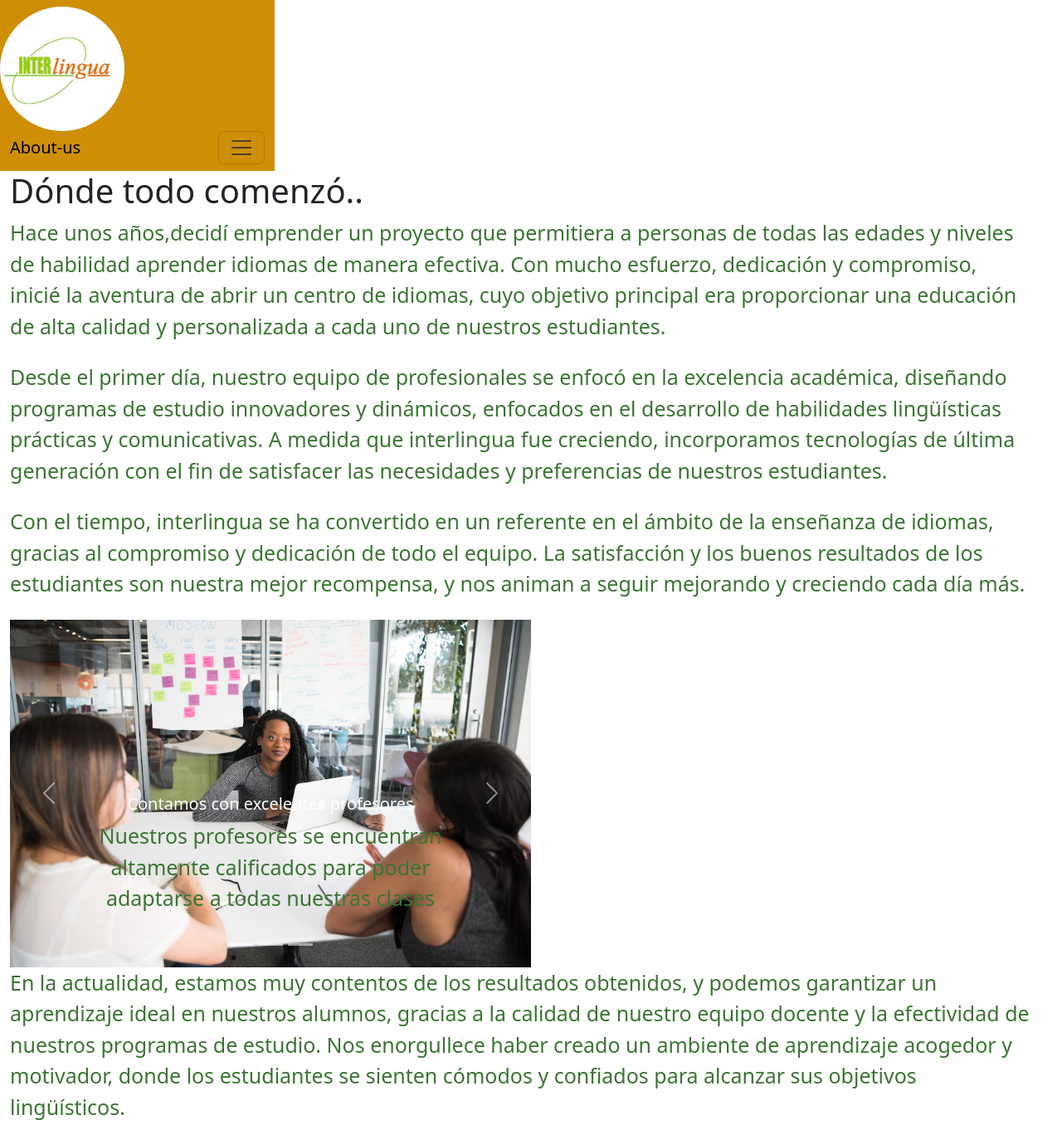
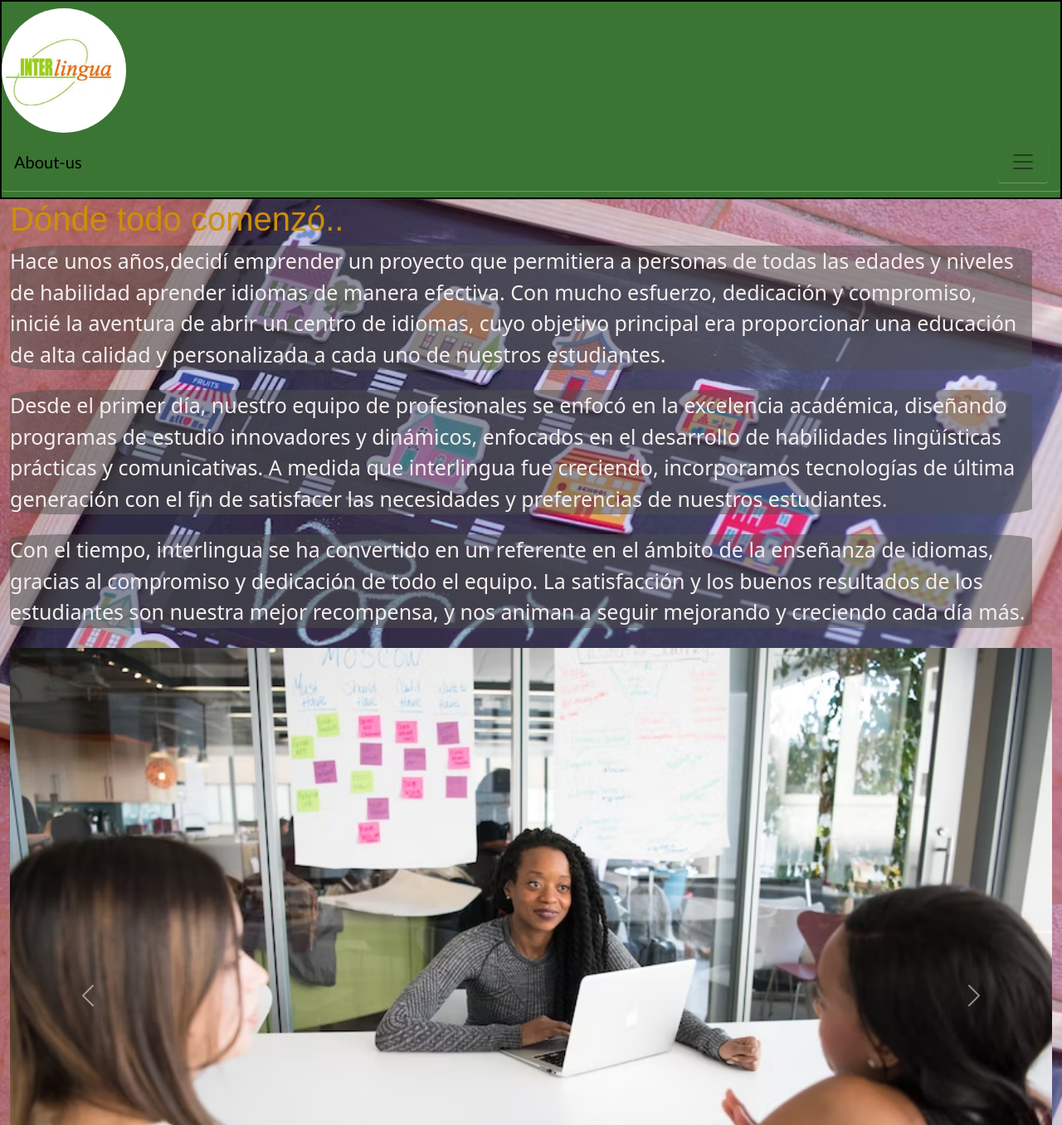
Before and after one commit to agustinaacunab/PreEntrega3Acuna, a website: page pages/about-us.html in a window 1280 px wide. Shown: the top 1356 px of the page at 83% size. Drawn offline with nearby package versions, Linux system fonts and the light colour scheme; files that its build step writes are made by us from their sources.

Commit message:
agregando sass

```diff
--- a/pages/about-us.html
+++ b/pages/about-us.html
@@ -6,18 +6,18 @@
     <meta name="viewport" content="width=device-width, initial-scale=1.0">
     <title>Sobre nosotros-Aprende idiomas de la manera que mas se adapte a ti</title>
     <link href="https://cdn.jsdelivr.net/npm/bootstrap@5.3.0-alpha3/dist/css/bootstrap.min.css" rel="stylesheet" integrity="sha384-KK94CHFLLe+nY2dmCWGMq91rCGa5gtU4mk92HdvYe+M/SXH301p5ILy+dN9+nJOZ" crossorigin="anonymous">
-    <link rel="stylesheet" href="./css/style.css">
+    <link rel="stylesheet" href="../css/style.css">
 </head>
 <body>
     <header>
         <nav class="navbar mi-nav">
-            <div class="Logo">
+            <div>
                 <a href="../index.html"><img src="../images/LogoInterlingua.png" alt="Logo" class="rounded-circle Img-LOG" width="150px" height="150px"></a>
               </div>
             <div class="container-fluid btn-form mi-btn">
               <a class="navbar-brand" >About-us</a>
-              <button class="navbar-toggler" type="button" data-bs-toggle="offcanvas" data-bs-target="#offcanvasDarkNavbar" aria-controls="offcanvasDarkNavbar" aria-label="Toggle navigation">
-                <span class="navbar-toggler-icon"></span>
+              <button class="navbar-mio mi-btn" type="button" data-bs-toggle="offcanvas" data-bs-target="#offcanvasDarkNavbar" aria-controls="offcanvasDarkNavbar" aria-label="Toggle navigation">
+                <span class="navbar-toggler-icon mi-icon"></span>
               </button>
               <div class="offcanvas offcanvas-end text-bg-dark" tabindex="-1" id="offcanvasDarkNavbar" aria-labelledby="offcanvasDarkNavbarLabel">
                 <div class="offcanvas-header">
@@ -51,22 +51,22 @@
             </div>
           </nav>
     </header>
-    <main>
+    <main class="about-us">
         <section class="container-fluid">
             <div class="row col-12 "><!--About us p1-->
-              <div class="title"><h1>Dónde todo comenzó..</h1></div>
-            <div class=""><p>Hace unos años,decidí emprender un proyecto que permitiera a personas de todas las edades y niveles de habilidad aprender idiomas de manera efectiva. Con mucho esfuerzo, dedicación y compromiso, inicié la aventura de abrir un centro de idiomas, cuyo objetivo principal era proporcionar una educación de alta calidad y personalizada a cada uno de nuestros estudiantes.</p>
+              <div><h1>Dónde todo comenzó..</h1></div>
+            <div><p class="p">Hace unos años,decidí emprender un proyecto que permitiera a personas de todas las edades y niveles de habilidad aprender idiomas de manera efectiva. Con mucho esfuerzo, dedicación y compromiso, inicié la aventura de abrir un centro de idiomas, cuyo objetivo principal era proporcionar una educación de alta calidad y personalizada a cada uno de nuestros estudiantes.</p>
             </div>
-            <div class="">
-              <p>Desde el primer día, nuestro equipo de profesionales se enfocó en la excelencia académica, diseñando programas de estudio innovadores y dinámicos, enfocados en el desarrollo de habilidades lingüísticas prácticas y comunicativas. A medida que interlingua fue creciendo, incorporamos tecnologías de última generación con el fin de satisfacer las necesidades y preferencias de nuestros estudiantes.</p>
+            <div>
+              <p class="p">Desde el primer día, nuestro equipo de profesionales se enfocó en la excelencia académica, diseñando programas de estudio innovadores y dinámicos, enfocados en el desarrollo de habilidades lingüísticas prácticas y comunicativas. A medida que interlingua fue creciendo, incorporamos tecnologías de última generación con el fin de satisfacer las necesidades y preferencias de nuestros estudiantes.</p>
               </div>
-            <div class=""><p>Con el tiempo, interlingua se ha convertido en un referente en el ámbito de la enseñanza de idiomas, gracias al compromiso y dedicación de todo el equipo. La satisfacción y los buenos resultados de los estudiantes son nuestra mejor recompensa, y nos animan a seguir mejorando y creciendo cada día más.</p>
+            <div><p class="p">Con el tiempo, interlingua se ha convertido en un referente en el ámbito de la enseñanza de idiomas, gracias al compromiso y dedicación de todo el equipo. La satisfacción y los buenos resultados de los estudiantes son nuestra mejor recompensa, y nos animan a seguir mejorando y creciendo cada día más.</p>
             </div>
 
           </section>
 
           <section class="container-fluid"> <!--Carrousel fotos-->
-              <div id="carouselExampleCaptions" class="carousel slide col-md-6 ">
+              <div id="carouselExampleCaptions" class="carousel slide col-md-12 ">
                   <div class="carousel-indicators">
                     <button type="button" data-bs-target="#carouselExampleCaptions" data-bs-slide-to="0" class="active" aria-current="true" aria-label="Slide 1"></button>
                     <button type="button" data-bs-target="#carouselExampleCaptions" data-bs-slide-to="1" aria-label="Slide 2"></button>
@@ -107,37 +107,37 @@
           </section>
           <section class="container-fluid">
             <div class="row col-lg-12"><!--About us p2-->
-            <div class="txt-us1"><p>En la actualidad, estamos muy contentos de los resultados obtenidos, y podemos garantizar un aprendizaje ideal en nuestros alumnos, gracias a la calidad de nuestro equipo docente y la efectividad de nuestros programas de estudio. Nos enorgullece haber creado un ambiente de aprendizaje acogedor y motivador, donde los estudiantes se sienten cómodos y confiados para alcanzar sus objetivos lingüísticos.</p>
+            <div><p class="p">En la actualidad, estamos muy contentos de los resultados obtenidos, y podemos garantizar un aprendizaje ideal en nuestros alumnos, gracias a la calidad de nuestro equipo docente y la efectividad de nuestros programas de estudio. Nos enorgullece haber creado un ambiente de aprendizaje acogedor y motivador, donde los estudiantes se sienten cómodos y confiados para alcanzar sus objetivos lingüísticos.</p>
             </div>
-            <div class="txt-us1"><p>En definitiva, nuestro centro de idiomas es el resultado de una visión compartida, el esfuerzo y la dedicación de un equipo de profesionales, y el compromiso con una educación de calidad y personalizada. Estamos encantados de poder ayudar a nuestros estudiantes a alcanzar sus objetivos, y esperamos seguir siendo una referencia en la enseñanza de idiomas durante muchos años más.</p></div>
+            <div><p class="p">En definitiva, nuestro centro de idiomas es el resultado de una visión compartida, el esfuerzo y la dedicación de un equipo de profesionales, y el compromiso con una educación de calidad y personalizada. Estamos encantados de poder ayudar a nuestros estudiantes a alcanzar sus objetivos, y esperamos seguir siendo una referencia en la enseñanza de idiomas durante muchos años más.</p></div>
             </div>
           </section>
-          <section class=" img-cinco cla-us">
+          <section>
             <div class="container">
               <div class="Row">
-                <div class="col-10">
-                  <h2 class="Where">¿Dónde estamos?</h2>
+                <div class="col-12">
+                  <h2 class="where">¿Dónde estamos?</h2>
                 </div>
               </div>
               <div class="row">
-                 <div class="col-10  col-md-6">
-                  <h3 class="mapa1">Girona ciudad</h3>
-                  <p class="mapa1">Eiximenis Nº8 2º 2º De Lunes a Viernes de 9:00hs a 19:00hs y Sabados de 10:00 a 14:00hs</p>
+                 <div class="col-10  col-md-6 where1">
+                  <h3>Girona ciudad</h3>
+                  <p class="p">Eiximenis Nº8 2º 2º De Lunes a Viernes de 9:00hs a 19:00hs y Sabados de 10:00 a 14:00hs</p>
                   <iframe src="https://www.google.com/maps/embed?pb=!1m18!1m12!1m3!1d2965.7548890349954!2d2.8171213769028896!3d41.984072095204205!2m3!1f0!2f0!3f0!3m2!1i1024!2i768!4f13.1!3m3!1m2!1s0x12bae6de1fa95233%3A0x3c1b42ae41832597!2sInterlingua%20Idiomes!5e0!3m2!1ses-419!2ses!4v1682951551370!5m2!1ses-419!2ses" width="200" height="200" style="border:0;" allowfullscreen="" loading="lazy" referrerpolicy="no-referrer-when-downgrade" class="Img-maps"></iframe>
-                  <p class="mapa1">Tel: 972 42 64 04</p>
+                  <p class="p">Tel: 972 42 64 04</p>
                  </div>
-                 <div class="col-10 col-md-6" >
-                  <h3 class="mapa2">Celrá</h3>
-                  <p class="mapa2">Carrer Just Puig 9 Local 1 De Lunes a Viernes de 9:00hs a 19:00hs y Sabados de 10:00 a 14:00hs</p>
+                 <div class="col-10 col-md-6 where2" >
+                  <h3>Celrá</h3>
+                  <p class="mapa2 p">Carrer Just Puig 9 Local 1 De Lunes a Viernes de 9:00hs a 19:00hs y Sabados de 10:00 a 14:00hs</p>
                   <iframe src="https://www.google.com/maps/embed?pb=!1m18!1m12!1m3!1d2963.6784640894757!2d2.8866250751355023!3d42.02862965597756!2m3!1f0!2f0!3f0!3m2!1i1024!2i768!4f13.1!3m3!1m2!1s0x12bae559eff0e5a1%3A0x2ac406c1114beb8a!2sInterlingua%20Idiomes%20Celr%C3%A0!5e0!3m2!1ses-419!2ses!4v1682951648131!5m2!1ses-419!2ses" width="200" height="200" style="border:0;" allowfullscreen="" loading="lazy" referrerpolicy="no-referrer-when-downgrade" class="Img-maps"></iframe>
-                  <p class="mapa2">Tel: 972 49 47 18</p>
+                  <p class="p">Tel: 972 49 47 18</p>
                  </div>
               </div>
             </div>
           </section>
     </main>
     <footer class="container-fluid ">
-      <div class="row col-9">
+      <div class="row col-12">
         <div class="texto-interior">
             <h2>Seguinos en redes para enterarte todas las novedades que tenemos para ofrecerte</h2>
             <div>
--- a/scss/base/_maps.scss
+++ b/scss/base/_maps.scss
@@ -1 +1,13 @@
 //estilos agrupados
+$nav:(
+    bg-c: gray,
+    deco: none,
+    borde: 2px solid black,
+
+);
+
+nav{
+    background-color: map-get($nav,gray);
+    text-decoration: map-get($nav, deco);
+    border: map-get($nav, borde);
+}
--- a/scss/base/_mixin.scss
+++ b/scss/base/_mixin.scss
@@ -41,6 +41,9 @@
 	font-family: 'Trebuchet MS', 'Lucida Sans Unicode', 'Lucida Grande', 'Lucida Sans', Arial, sans-serif;
 }
 
-
+@mixin mi-header{
+	background-color: $color-primario;
+	font-family: $tipografia-general;
+}
 
 //prueba
--- a/scss/componentes/_about-us.scss
+++ b/scss/componentes/_about-us.scss
@@ -0,0 +1,47 @@
+
+h1{
+    color: $color-secundario;
+    font-family: $tipografia-general;
+
+}
+h2, h3{
+    text-align: center;
+}
+nav{
+    background-color: $color-primario;
+    color: white;
+
+}
+
+
+    .navbar-mio {
+        padding: 10px;
+        font-size: var(--bs-navbar-toggler-font-size);
+        line-height: 1;
+        color: white;
+        background-color: transparent;
+        border: 4px rgb(245, 242, 242);
+        border-radius: 3px;
+        transition:all;
+    }
+
+    .where{
+        background-color: $color-secundario;
+    }
+    .where1{
+        background-image: url(../../images/GIRONA.jpg);
+    }
+    .where2{
+        background-image: url(../../images/Celra.jpg);
+
+    }
+    .p{
+        color: rgb(245, 238, 238);
+        background-color: rgba(78, 80, 78, 0.5);
+        border-radius: 5%;
+    }
+    .about-us{
+        background-image: url(../../images/aboutU.avif);
+        background-repeat:repeat;
+        background-size:contain;
+    }
--- a/scss/componentes/_edu-offer.scss
+++ b/scss/componentes/_edu-offer.scss
@@ -0,0 +1,26 @@
+
+//#4e8a3f color fondo
+.navbar-mio {
+    padding: 10px;
+    font-size: var(--bs-navbar-toggler-font-size);
+    line-height: 1;
+    color: white;
+    background-color: transparent;
+    border: 4px rgb(245, 242, 242);
+    border-radius: 3px;
+    transition:all;
+}
+
+.mi-btn{
+    border-radius: 3px;
+	display: inline-block;
+	padding: 10px 15px;
+	text-decoration: none;
+	text-shadow: 0 1px 0 rgba(255,255,255,0.3) green, rgb(234, 234, 240), alpha;
+	box-shadow: 0 1px 1px rgba(248, 246, 248, 0.3);
+	font-family: 'Trebuchet MS', 'Lucida Sans Unicode', 'Lucida Grande', 'Lucida Sans', Arial, sans-serif;
+
+    .mi-btn:hover{
+        background-color: rgb(241, 161, 12);
+      }
+}
--- a/scss/componentes/_header.scss
+++ b/scss/componentes/_header.scss
@@ -1,17 +1,9 @@
-header{
-	display: flex;
-	position: static;
-	top:2rem;
-	width: 60%;
-	z-index: 1111;
-	align-items:center;
-    nav{
-        background-color: $color-secundario;
-        color: rgb(221, 206, 206);
-     ul{
-		li{
-			color: $color-primario
-		}
-	 }
-	}
+
+.mi-icon{
+	border-color: $color-secundario;
+	border: 1px;
 }
+.mi-btn{
+	background-color: $color-primario;
+	color: $color-secundario;
+}
--- a/scss/componentes/_log-in.scss
+++ b/scss/componentes/_log-in.scss
@@ -0,0 +1,3 @@
+nav{
+    background-color: $color-primario;
+}
--- a/scss/style.scss
+++ b/scss/style.scss
@@ -5,4 +5,8 @@
 
 @import './componentes/header';
 @import './componentes/index';
+@import './componentes/about-us';
+@import './componentes/contact';
+@import './componentes/edu-offer';
+@import './componentes/log-in';
 @import './componentes/footer';
```
Also changed, not shown: index.html (+1 -2 lines), pages/contact.html (+4 -5 lines), pages/edu-offer.html (+10 -12 lines), pages/log-in.html (+3 -5 lines), css/style.css, images/Aboutus.avif (added), images/aboutU.avif (added), 1 other file.
